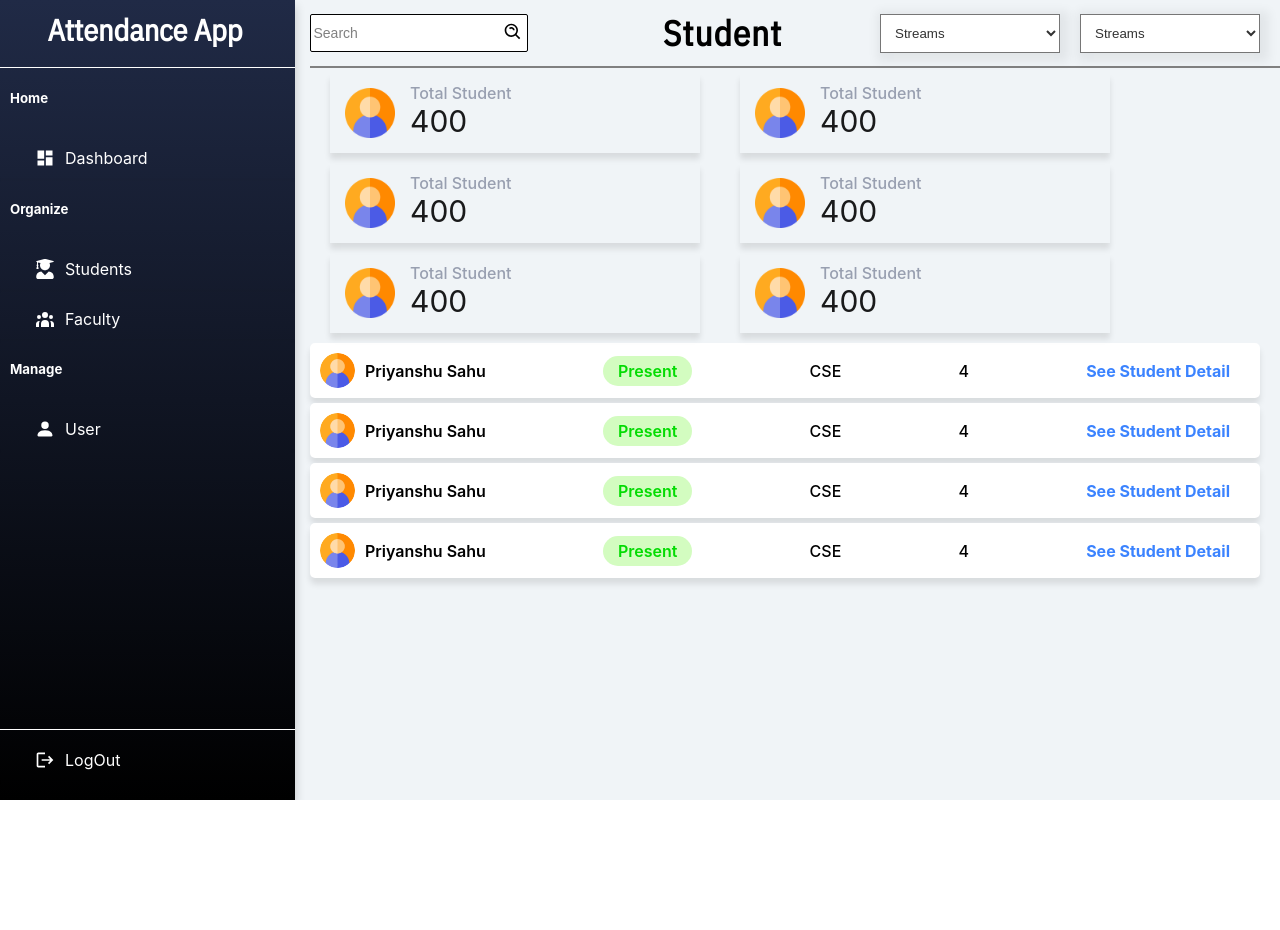
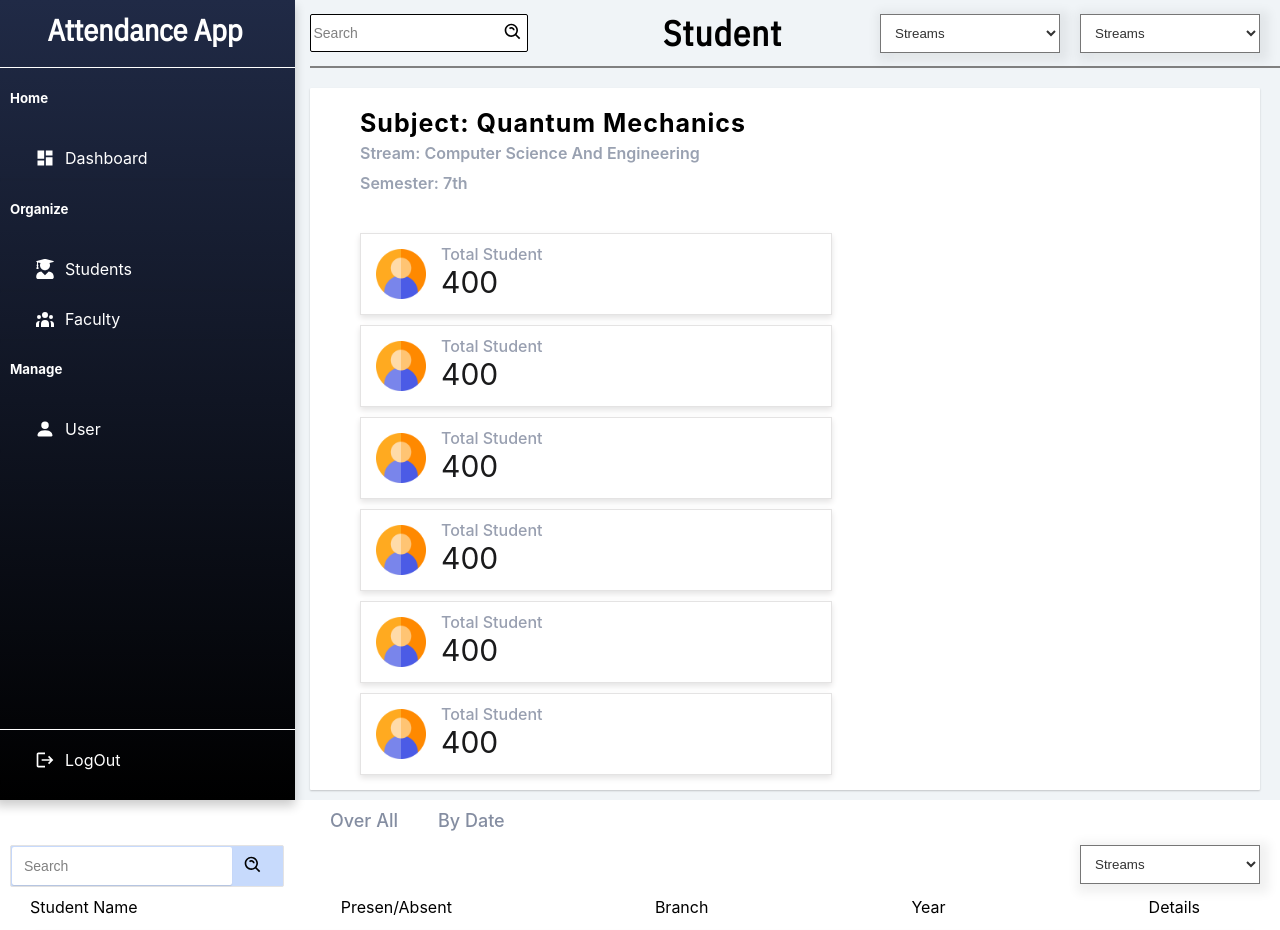
Before and after one commit to PriyanshuSahu2002/attendance_react_app, a React (Create React App) app: page /attendance/1/1/1 in a window 1280 px wide. Shown: the top 930 px of the page. Before the commit the page ends 800 px from the top, so only its background shows below. Built offline with nearby package versions, Linux system fonts and the light colour scheme.

Commit message:
Finished Attendance Page

```diff
--- a/src/Components/AttendanceDetailsCard.jsx
+++ b/src/Components/AttendanceDetailsCard.jsx
@@ -1,26 +1,79 @@
-
-import React from 'react'
-import styled from 'styled-components'
-import AttendanceDetailsCardItems from './AttendanceDetailsCardItems'
+import React from "react";
+import styled from "styled-components";
+import AttendanceDetailsCardItems from "./AttendanceDetailsCardItems";
 
 const Container = styled.div`
-    display: flex;
-    justify-content: flex-start;
+
+
+
+
+  margin-top: 20px;
+
+  transition: all 0.2s;
+
+
+`;
+const Wrapper = styled.div`
+  padding-left: 20px;
+  display: flex;
+  justify-content: space-evenly;
+  flex-direction: column;
+  background-color: white;
+  box-shadow: 0px 1px 2px rgba(0, 0, 0, 0.2);
+  border-radius: 1px;
+  margin-right: 20px;
+`;
+const Top = styled.div`
+  flex: 1;
+  display: flex;
+  flex-direction: column;
+  padding-top: 20px;
+  margin-left: 30px;
+`;
+const Bottom = styled.div`
+  flex: 1;
+  display: flex;
   flex-wrap: wrap;
-`
-
+  padding: 10px;
+  margin-top: 20px;
+`;
+const SubjectName = styled.span`
+  font-size: 25px;
+  font-weight: 700;
+  letter-spacing: 1px;
+`;
+const Semester = styled.span`
+  padding: 5px;
+  padding-left: 0px;
+  color: #99a1b1;
+  font-weight: 600;
+`;
+const Stream = styled.span`
+  padding: 5px;
+  padding-left: 0px;
+  color: #99a1b1;
+  font-weight: 600;
+`;
 const AttendanceDetailsCard = () => {
   return (
     <Container>
-      <AttendanceDetailsCardItems/>
-      <AttendanceDetailsCardItems/>
-      <AttendanceDetailsCardItems/>
-      <AttendanceDetailsCardItems/>
-      <AttendanceDetailsCardItems/>
-      <AttendanceDetailsCardItems/>
+      <Wrapper>
+        <Top>
+          <SubjectName>Subject: Quantum Mechanics</SubjectName>
+          <Stream>Stream: Computer Science And Engineering</Stream>
+          <Semester>Semester: 7th</Semester>
+        </Top>
+        <Bottom>
+          <AttendanceDetailsCardItems />
+          <AttendanceDetailsCardItems />
+          <AttendanceDetailsCardItems />
+          <AttendanceDetailsCardItems />
+          <AttendanceDetailsCardItems />
+          <AttendanceDetailsCardItems />
+        </Bottom>
+      </Wrapper>
+    </Container>
+  );
+};
 
-    </Container>
-  )
-}
-
-export default AttendanceDetailsCard
+export default AttendanceDetailsCard;
--- a/src/Components/AttendanceDetailsCardItems.jsx
+++ b/src/Components/AttendanceDetailsCardItems.jsx
@@ -1,47 +1,47 @@
-import React from 'react'
-import styled from 'styled-components'
-import icon from '../Image/user.png'
+import React from "react";
+import styled from "styled-components";
+import icon from "../Image/user.png";
 
 const Container = styled.div`
   display: flex;
-
-    width: 350px;
+width: 100%;
   padding: 10px;
-    margin:5px 20px;
-    box-shadow: 0px 6px 6px rgba(0, 0, 0, 0.1);
-`
+  margin: 5px 20px;
+  border: 1px solid #e4e3e3;
+  box-shadow: 0px 3px 6px #e4e3e3;
+  max-width: 450px;
+`;
 const Icon = styled.img`
   width: 50px;
   height: 50px;
   padding: 5px;
-`
+`;
 const Wrapper = styled.div`
   display: flex;
   flex-direction: column;
-`
+`;
 
 const Title = styled.span`
   margin-left: 10px;
   font-weight: 500;
-color: rgb(152,159,176);
-`
-
+  color: rgb(152, 159, 176);
+`;
 
 const Value = styled.span`
   margin-left: 10px;
   font-size: 30px;
   color: #1a1a1b;
-`
+`;
 const AttendanceDetailsCardItems = () => {
   return (
     <Container>
-      <Icon src={icon}/>
+      <Icon src={icon} />
       <Wrapper>
         <Title>Total Student</Title>
         <Value>400</Value>
       </Wrapper>
     </Container>
-  )
-}
+  );
+};
 
-export default AttendanceDetailsCardItems
+export default AttendanceDetailsCardItems;
--- /dev/null
+++ b/src/Components/MiddleNavBar.jsx
@@ -0,0 +1,57 @@
+import React from "react";
+import styled from "styled-components";
+import Filter from "./Filter";
+import Options from "./Options";
+import SearchBar from "./Searchbar";
+
+const Middle = styled.div`
+  display: flex;
+  flex-direction: row;
+  justify-content: space-between;
+`;
+const Start = styled.div`
+  display: flex;
+  flex: 1;
+`;
+const End = styled.div`
+  display: flex;
+  flex: 1;
+  justify-content: flex-end;
+`;
+const Last = styled.div`
+    display: flex;
+    flex-wrap: wrap;
+    justify-content: space-between;
+    padding: 10px;
+    align-items: center;
+    margin-right: 70px;
+    padding-left: 20px;
+`;
+const Labels = styled.span`
+
+`
+const MiddleNavBar = () => {
+  return (
+    <>
+      <Options />
+      <Middle>
+        <Start>
+          {" "}
+          <SearchBar />
+        </Start>
+        <End>
+          <Filter />
+        </End>
+      </Middle>
+      <Last>
+        <Labels>Student Name</Labels>
+        <Labels>Presen/Absent</Labels>
+        <Labels>Branch</Labels>
+        <Labels>Year</Labels>
+        <Labels>Details</Labels>
+      </Last>
+    </>
+  );
+};
+
+export default MiddleNavBar;
--- /dev/null
+++ b/src/Components/Options.jsx
@@ -0,0 +1,36 @@
+import React from "react";
+import styled from "styled-components";
+
+const OptionsList = styled.div`
+display: flex;
+flex-wrap: wrap;
+`
+
+const Option = styled.span`
+margin:10px;
+
+padding: 10px;
+padding-bottom: 4px;
+color: #848DA1;
+font-size: 18px;
+font-weight: 500;
+cursor: pointer;
+&:hover {
+    color: black;
+    border-bottom: 2px solid #5A98FC;
+    font-weight: 600;
+    font-size: 20px;
+  }
+`
+const Options = () => {
+  return (
+    <OptionsList>
+        <Option>Over All </Option>
+        <Option> By Date</Option>
+    </OptionsList>
+  )
+}
+
+
+
+export default Options
--- /dev/null
+++ b/src/Components/Searchbar.jsx
@@ -0,0 +1,66 @@
+import React from "react";
+import styled from "styled-components";
+import { BiSearchAlt } from "react-icons/bi";
+
+const Search = styled.div`
+  display: flex;
+  background-color: #c7dafc;
+  padding: 1px;
+  border-radius: 2px;
+  width: 100%;
+  max-width: 270px;
+  border: 1px solid #e4e3e3;
+`;
+const Form = styled.form`
+  width: 100%;
+  max-width: 200px;
+  display: flex;
+  background-color: white;
+  border-radius: 2px;
+  justify-content: center;
+  align-items: center;
+  box-shadow: 0px 1px 1px rgba(112, 112, 112, 0.2);
+  padding: 10px;
+  backdrop-filter: blur(4px) saturate(180%);
+`;
+
+const Button = styled.button`
+  border: 0;
+  border-radius: 50%;
+  background: transparent;
+  width: 30px;
+  cursor: pointer;
+  transition-duration: 0.4s;
+  &:hover {
+    box-shadow: 0 12px 16px 0 rgba(0, 0, 0, 0.24),
+      0 17px 50px 0 rgba(0, 0, 0, 0.19);
+  }
+`;
+const Input = styled.input`
+  background: transparent;
+  flex: 1;
+  outline: none;
+  font-size: 14px;
+  color: black;
+  border: 0px;
+  ::placeholder,
+  ::-webkit-input-placeholder {
+    color: grey;
+  }
+`;
+const Searchbar = () => {
+  return (
+    <Search>
+      <Form>
+        <Input type="text" placeholder="Search" />
+      </Form>
+      <Button type="submit">
+        <BiSearchAlt
+          style={{ color: "black", fontSize: "20px", marginLeft: "5px" }}
+        />
+      </Button>
+    </Search>
+  );
+};
+
+export default Searchbar;
--- a/src/Components/Sheet.jsx
+++ b/src/Components/Sheet.jsx
@@ -11,7 +11,8 @@ const Container = styled.div`
     align-items: center;
     border-radius: 5px;
     margin:5px 20px;
-    box-shadow: 0px 6px 6px rgba(0, 0, 0, 0.1);
+    border: 1px solid #e4e3e3;
+    box-shadow: 0px 3px 6px #e4e3e3;
     &:hover {
     box-shadow: 0px 6px 10px rgba(0, 0, 0, 0.2);
     transition: scale(1.01);
--- a/src/Pages/Attendence.jsx
+++ b/src/Pages/Attendence.jsx
@@ -4,6 +4,8 @@ import AttendanceDetailsCard from "../Components/AttendanceDetailsCard";
 import Sheet from "../Components/Sheet";
 import Navbar from "../Components/Navbar";
 import Sidebar from "../Components/Sidebar";
+import Options from "../Components/Options";
+import MiddleNavBar from "../Components/MiddleNavBar";
 
 const Container = styled.div`
   padding-left: 10px;
@@ -14,12 +16,16 @@ const Attendence = () => {
   return (
     <Container>
       <Sidebar />
-      <Navbar name ={"Student"}/>
-      <AttendanceDetailsCard />
-      <Sheet />
-      <Sheet />
-      <Sheet />
-      <Sheet />
+      <Navbar name={"Student"} />
+      <AttendanceDetailsCard/>
+      <MiddleNavBar/>
+      <Sheet/>
+      <Sheet/>
+      <Sheet/>
+      <Sheet/>
+      <Sheet/>
+      <Sheet/>
+      <Sheet/>
     </Container>
   );
 };
```
Lines whose indentation alone changed are shown as unchanged.
